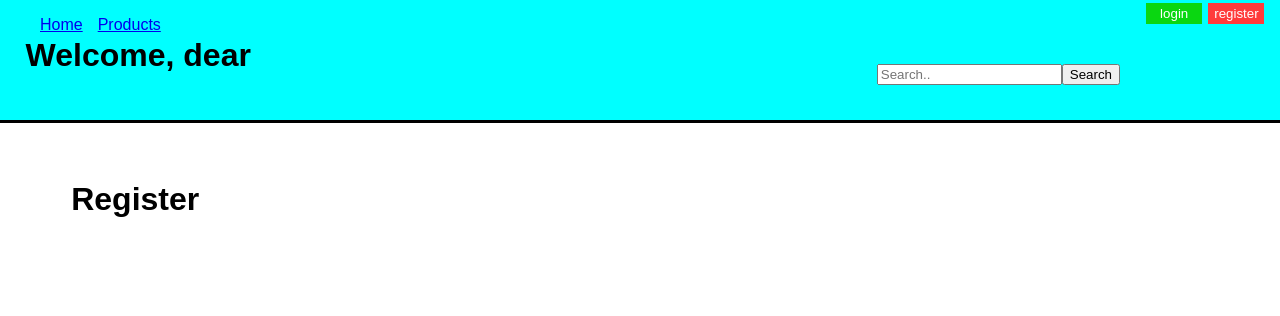
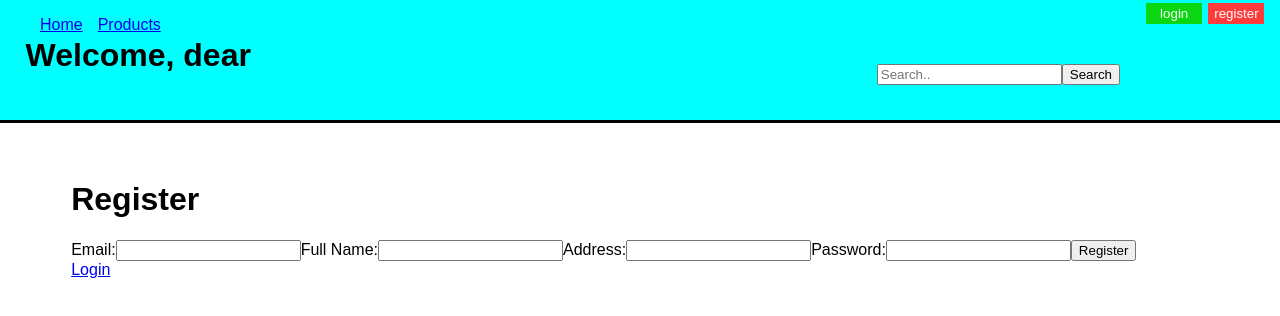
Before and after one commit to markhryt/frontend, a React (Create React App) app: page /register in a window 1280 px wide. Shown: the top 316 px of the page. Built offline with nearby package versions, Linux system fonts and the light colour scheme; no server answers.

Commit message:
updated frontend

```diff
--- a/src/components/ProductsList/ProductsList.js
+++ b/src/components/ProductsList/ProductsList.js
@@ -1,8 +1,9 @@
 import Product from "../products/Products";
 import { Route, Routes as Switch } from 'react-router-dom';
 import Login from "../account/login/Login";
-import Register from "../account/Register";
+import RegistrationForm from "../account/register/Register";
 import Home from "../home/Home";
+import Logout from "../account/logout/Logout";
 function ProductList(){
 
     return(
@@ -11,8 +12,8 @@ function ProductList(){
                 <Route path="/" element={<div className='element'><Home/></div>} />
                 <Route path={'/products'} element={<div className="element"><Product/></div>}/>
                 <Route path = "/login" element={<div className="element"><Login/></div>}/>
-                <Route path = "/register" element={<div className="element"><Register/></div>}/>
-
+                <Route path = "/register" element={<div className="element"><RegistrationForm/></div>}/>
+                <Route path = "logout" element={<div className="element"><Logout/></div>}/>
             </Switch>
         </div>
     )
--- a/src/components/account/Register.js
+++ /dev/null
@@ -1,7 +0,0 @@
-export default function Register(){
-    return(
-        <div>
-            <h1>Register</h1>
-        </div>
-    )
-}
--- a/src/components/account/login/Login.js
+++ b/src/components/account/login/Login.js
@@ -1,4 +1,4 @@
-import { setUserData, login} from "./LoginSlice"
+import {login} from "./LoginSlice"
 import { useDispatch } from "react-redux";
 import { useNavigate } from 'react-router-dom';
 export default function Login(){
@@ -12,7 +12,6 @@ export default function Login(){
         };
         console.log(JSON.stringify(userData));
         navigate('/');
-        dispatch(setUserData(JSON.stringify(userData)));
         dispatch(login(userData));
 
       }
--- a/src/components/account/login/LoginSlice.js
+++ b/src/components/account/login/LoginSlice.js
@@ -16,7 +16,6 @@ const authSlice = createSlice({
   name: 'auth',
   initialState: {
     isLoggedIn: false,
-    userId: null,
     isLoading: false,
     error: null,
   },
@@ -24,9 +23,6 @@ const authSlice = createSlice({
     logout: (state) => {
       state.isLoggedIn = false;
       state.user = null;
-    },
-    setUserData: (state, action)=>{
-        state.userData = action.payload
     },
   },
   extraReducers: (builder) => {
@@ -51,9 +47,8 @@ export const {setUserData} = authSlice.actions;
 
 
 
-export const selectIsLoggedIn = (state) => state.auth.isLoggedIn;
-export const selectUserData = (state) => state.auth.userData;
-export const selectIsLoading = (state) => state.auth.isLoading;
+export const selectIsLoggedIn = (state) => state.login.isLoggedIn;
+export const selectIsLoading = (state) => state.login.isLoading;
 export const selectError = (state) => state.auth.error;
 
 
--- /dev/null
+++ b/src/components/account/logout/Logout.js
@@ -0,0 +1,7 @@
+export default function Logout(){
+    return(
+        <div>
+            <h1>Logout</h1>
+        </div>
+    )
+}
--- /dev/null
+++ b/src/components/account/register/Register.js
@@ -0,0 +1,63 @@
+import { useDispatch, useSelector } from 'react-redux';
+import {
+  registerUser
+} from './RegisterSlice';
+import { Link, useNavigate } from 'react-router-dom';
+
+
+export default function RegistrationForm() {
+    const navigate = useNavigate();
+    const dispatch = useDispatch();
+    const handleSubmit = (event) => {
+        event.preventDefault();
+        navigate('/');
+        const userData = {
+            email: event.target.email.value,
+            full_name: event.target.full_name.value,
+            address: event.target.address.value,
+            password: event.target.password.value,
+          };
+        // dispatch an action to register the user
+        dispatch(registerUser(userData))
+    };
+
+    return (
+    <div>
+      <h1>Register</h1>
+      <form onSubmit={handleSubmit}>
+        <label htmlFor="email">Email:</label>
+        <input
+          type="email"
+          id="email"
+          name="email"
+          required />
+
+        <label htmlFor="full_name">Full Name:</label>
+        <input
+          type="text"
+          id="full_name"
+          name="full_name"
+          required/>
+
+        <label htmlFor="address">Address:</label>
+        <input
+          type="text"
+          id="address"
+          name="address"
+          required
+        />
+
+        <label htmlFor="password">Password:</label>
+        <input
+          type="password"
+          id="password"
+          name="password"
+          required
+        />
+
+        <button type="submit">Register</button>
+      </form>
+      <Link to="/login">Login</Link>
+    </div>
+  );
+}
--- /dev/null
+++ b/src/components/account/register/RegisterSlice.js
@@ -0,0 +1,49 @@
+import { createSlice, createAsyncThunk } from '@reduxjs/toolkit';
+import axios from 'axios';
+
+export const registerUser = createAsyncThunk('auth/registernUser',
+    async (userData) => {
+      try {
+        const response = await axios.post('http://localhost:3000/register', userData, { withCredentials: true });
+        return response.data;
+      } catch (error) {
+        throw Error(error.message);
+      }
+    }
+)
+
+const registrationSlice = createSlice({
+  name: 'registration',
+  initialState :{
+    userRegistered: false,
+    registerUserLoading: false,
+    registerUserHasError: false,
+  },
+  extraReducers: (builder) => {
+    builder
+        .addCase(registerUser.pending, (state) => {
+        // update state with user data
+            state.registerUserLoading = true;
+            state.registerUserHasError = false;
+            state.userRegistered = false;
+        })
+        .addCase(registerUser.fulfilled, (state) => {
+        // update state with user data
+            state.registerUserLoading = false;
+            state.registerUserHasError = false;
+            state.userRegistered = true;
+
+        })
+        .addCase(registerUser.rejected, (state) => {
+        // handle error
+            state.registerUserHasError = true;
+            state.registerUserLoading = false;
+            state.userRegistered = false;
+
+        });
+  },
+});
+
+
+
+export default registrationSlice.reducer;
--- a/src/components/app/store.js
+++ b/src/components/app/store.js
@@ -2,10 +2,12 @@ import { configureStore } from "@reduxjs/toolkit";
 import ProductListSlice from "../ProductsList/ProductListSlice";
 import HeaderSlice from "../header/HeaderSlice";
 import LoginSlice from "../account/login/LoginSlice";
+import RegisterSlice from "../account/register/RegisterSlice";
 export default configureStore({
     reducer: {
         productList: ProductListSlice,
         header: HeaderSlice,
-        login: LoginSlice
+        login: LoginSlice,
+        register: RegisterSlice,
     }
 })
--- a/src/components/header/Header.js
+++ b/src/components/header/Header.js
@@ -3,16 +3,19 @@ import SearchBar from "../searchbar/SearchBar";
 import { Link, useLocation} from "react-router-dom";
 import { isLoged, selectUsername } from "./HeaderSlice";
 import { useDispatch, useSelector } from "react-redux";
+import { selectIsLoggedIn } from "../account/login/LoginSlice";
 import Navbar from "./navbar/Navbar";
 function Header(){
     const dispatch = useDispatch();
     let userName = "";
+    let isLoggedIn = false;
     const location = useLocation();
     userName = useSelector(selectUsername);
+    isLoggedIn = useSelector(selectIsLoggedIn);
     useEffect(()=>{
       dispatch(isLoged());
     });
-
+    if(!isLoggedIn){
       return(
         <header  key={location.pathname}>
             <h1 id='top-text'><span className='welcome'>Welcome,</span> <span className='dear'>dear {userName}</span></h1>
@@ -27,6 +30,21 @@ function Header(){
               </div>
          </header>
          )
+    }else{
+      return(
+        <header  key={location.pathname}>
+            <h1 id='top-text'><span className='welcome'>Welcome,</span> <span className='dear'>dear {userName}</span></h1>
+              <Navbar/>
+              <div className='searchBar'>
+               <SearchBar/>
+              </div>
+              <div className='account'>
+                <Link to="/logout"><button className="register">logout</button></Link>
+              </div>
+         </header>
+         )
+    }
+
 }
 
 export default Header;
```
Lines whose indentation alone changed are shown as unchanged.
